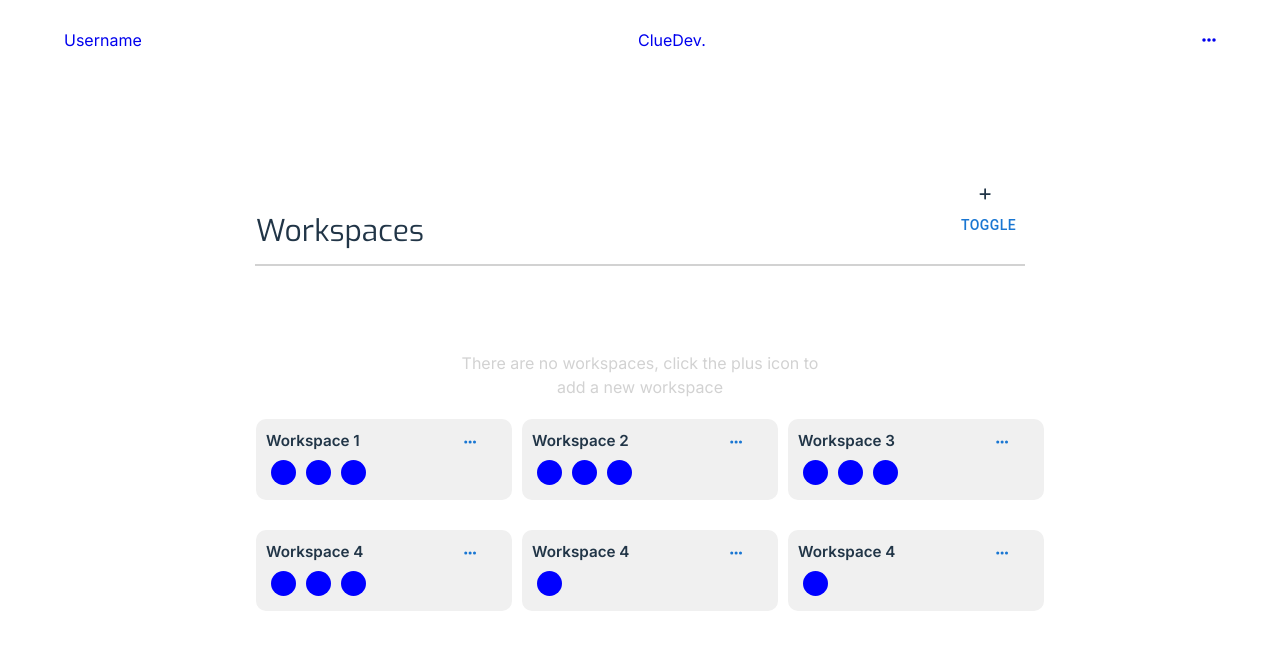
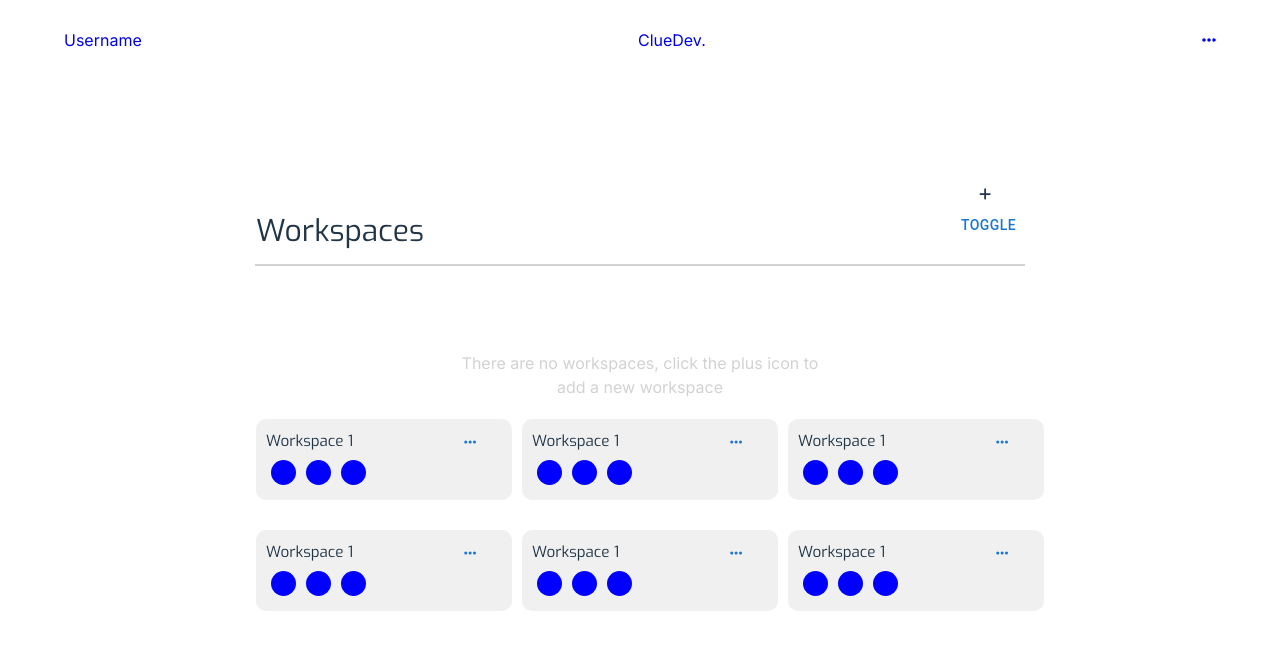
Before and after one commit to andrescm1998/ClueDev-Client, a React (Vite) app: page /dashboard in a window 1280 px wide. Shown: the top 650 px of the page. Built offline with nearby package versions, Linux system fonts and the light colour scheme; a web font is replaced by a local one.

Commit message:
update styling for workspace card

```diff
--- a/src/App.css
+++ b/src/App.css
@@ -9,6 +9,10 @@ h2 {
     font-family: 'Exo', sans-serif;
     font-size: 20px;
     color: #D2D2D2;
+}
+
+h3 {
+    font-family: 'Exo', sans-serif;
 }
 
 h4 {
--- a/src/Components/Dashboard/index.jsx
+++ b/src/Components/Dashboard/index.jsx
@@ -26,11 +26,17 @@ const buttonToggle = () => {
                 </section>
                 <hr/>
                 <section className='workspace-list'>
-                <p className={toggle ? 'workspace-active': 'no-workspace-active' }>
-                There are no workspaces, click the plus icon to add a new workspace
-                </p>
-                    <WorkspaceCard />
-
+                    <p className={toggle ? 'workspace-active': 'no-workspace-active' }>
+                    There are no workspaces, click the plus icon to add a new workspace
+                    </p>
+                    <section className='workspaces-container'>
+                        <WorkspaceCard />
+                        <WorkspaceCard />
+                        <WorkspaceCard />
+                        <WorkspaceCard />
+                        <WorkspaceCard />
+                        <WorkspaceCard />
+                    </section>
                 </section>
             </main>
 
--- a/src/Components/WorkspaceCard/index.css
+++ b/src/Components/WorkspaceCard/index.css
@@ -63,6 +63,10 @@ h3 {
 }
 
 /* Workspace Edit and Delete buttons */
+#showBtns {
+
+}
+
 .showOptions{
 
     color: blue;
--- a/src/Components/WorkspaceCard/index.jsx
+++ b/src/Components/WorkspaceCard/index.jsx
@@ -20,7 +20,7 @@ export const WorkspaceCard = () => {
 
     return <>
 
-    <div className="workspaces-container">
+    <div>
                         <div className="block">
                             <div className="block-header">
                                 <h3>Workspace 1</h3>
@@ -32,63 +32,11 @@ export const WorkspaceCard = () => {
                                 <span>< Counter /></span>
 
                             </div>
-                            <div id="" className={showHide ? 'showOptions': 'hideOptions' }>
+                            <div id="showBtns" className={showHide ? 'showOptions': 'hideOptions' }>
                                 <Button>Edit</Button>
                                 <Button>Delete</Button>
                             </div>
                         </div>
-                        <div className="block">
-                            <div className="block-header">
-                                <h3>Workspace 2</h3>
-                                <Button>{dots}</Button>
-                            </div>
-                            <div className="counters">
-                                <span>< Counter /></span>
-                                <span>< Counter /></span>
-                                <span>< Counter /></span>
-
-                            </div>
-                        </div>
-
-                        <div className="block">
-                            <div className="block-header">
-                                <h3>Workspace 3</h3>
-                                <Button>{dots}</Button>
-                            </div>
-                            <div className="counters">
-                                <span>< Counter /></span>
-                                <span>< Counter /></span>
-                                <span>< Counter /></span>
-
-                            </div>
-                        </div>
-                        <div className="block">
-                            <div className="block-header">
-                                <h3>Workspace 4</h3>
-                                <Button>{dots}</Button>
-                            </div>
-                            <div className="counters">
-                                <span>< Counter /></span>
-                                <span>< Counter /></span>
-                                <span>< Counter /></span>
-
-                            </div>
-                        </div>
-                        <div className="block">
-                            <div className="block-header">
-                                <h3>Workspace 4</h3>
-                                <Button>{dots}</Button>
-                            </div>
-                            <span>< Counter /></span>
-                        </div>
-                        <div className="block">
-                            <div className="block-header">
-                                <h3>Workspace 4</h3>
-                                <Button>{dots}</Button>
-                            </div>
-                            <span>< Counter /></span>
-                        </div>
-
                     </div>
 
     </>
```
